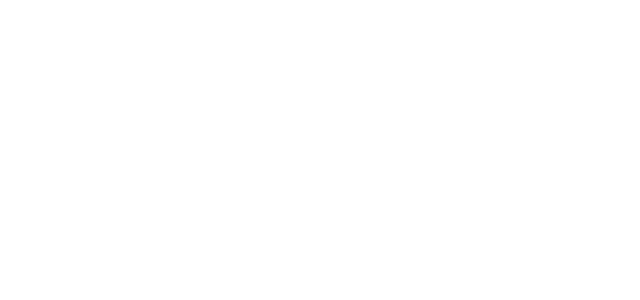
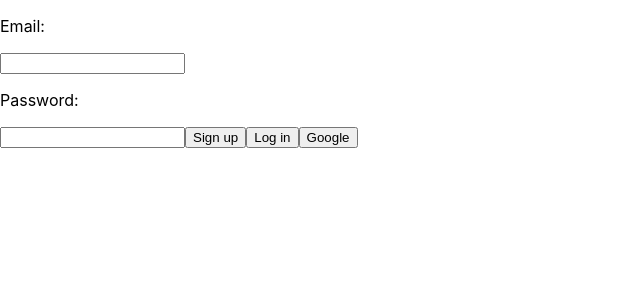
Before and after one commit to hiramr97/discordia, a React (Create React App) app: page / in a window 1280 px wide. Shown: the top 300 px of the page, without its empty margins (0-640 px from the left). Built offline with nearby package versions, Linux system fonts and the light colour scheme; no server answers.

Commit message:
signup page setup

```diff
--- a/src/App.js
+++ b/src/App.js
@@ -1,8 +1,14 @@
+import { Route, Routes } from 'react-router-dom';
 import './App.css';
+import Signup from './Components/Users/Singup';
 
 function App() {
   return (
     <div>
+      <Signup />
+      <Routes>
+        <Route path='' />
+      </Routes>
     </div>
   );
 }
--- /dev/null
+++ b/src/Components/Users/Singup.js
@@ -0,0 +1,43 @@
+import { auth } from "../../Utilities/Firebase";
+import { useAuthState } from 'react-firebase-hooks/auth'
+import { GoogleAuthProvider, signInWithPopup, createUserWithEmailAndPassword } from "firebase/auth";
+import { useState } from "react";
+import { Link } from "react-router-dom";
+
+const Signup = () => {
+    const [user, loading] = useAuthState(auth)
+    const [email, setEmail] = useState()
+    const [password, setPassword] = useState()
+
+    const googleProvider = new GoogleAuthProvider()
+
+    const googleLogin = async () => {
+        try {
+            await signInWithPopup(auth, googleProvider)
+        } catch (err) {
+            console.log(err.message)
+        }
+    }
+
+    const signup = async () => {
+        try {
+            await createUserWithEmailAndPassword(auth, email, password)
+        } catch (err) {
+            console.log(err.message)
+        }
+    }
+    console.log(user)
+    return (
+        <div>
+            <p>Email:</p>
+            <input onChange={(e) => {setEmail(e.target.value)}}></input>
+            <p>Password:</p>
+            <input type='password' onChange={(e) => {setPassword(e.target.value)}}></input>
+            <Link to={'updateprofile'}><button onClick={signup}>Sign up</button></Link>
+            <Link to={'login'}><button>Log in</button></Link>
+            <button onClick={googleLogin}>Google</button>
+        </div>
+    )
+}
+
+export default Signup
--- a/src/Utilities/Firebase.js
+++ b/src/Utilities/Firebase.js
@@ -5,12 +5,18 @@ import { getFirestore } from 'firebase/firestore'
 
 
 const firebaseConfig = {
-    apiKey: process.env.NEXT_PUBLIC_API_KEY,
-    authDomain: process.env.NEXT_PUBLIC_AUTH_DOMAIN,
-    projectId: process.env.NEXT_PUBLIC_PROJECT_ID,
-    storageBucket: process.env.NEXT_PUBLIC_STORAGE_BUCKET,
-    messagingSenderId: process.env.NEXT_PUBLIC_MESSAGING_SENDER_ID,
-    appId: process.env.NEXT_PUBLIC_APP_ID
+    apiKey: "AIzaSyA2fCh1Bt9h6s0v0HZyzmZWjxRI3ykFYUU",
+
+    authDomain: "discordia-697b6.firebaseapp.com",
+
+    projectId: "discordia-697b6",
+
+    storageBucket: "discordia-697b6.appspot.com",
+
+    messagingSenderId: "177663121845",
+
+    appId: "1:177663121845:web:da4338d8dd6d3e62bb21fc"
+
 };
 
 const app = initializeApp(firebaseConfig);
--- a/src/index.js
+++ b/src/index.js
@@ -2,11 +2,12 @@ import React from 'react';
 import ReactDOM from 'react-dom/client';
 import './index.css';
 import App from './App';
+import { BrowserRouter as Router } from 'react-router-dom';
 
 
 const root = ReactDOM.createRoot(document.getElementById('root'));
 root.render(
-  <React.StrictMode>
+  <Router>
     <App />
-  </React.StrictMode>
+  </Router>
 );
```
Also changed, not shown: src/Components/Users/Login.js (added).
